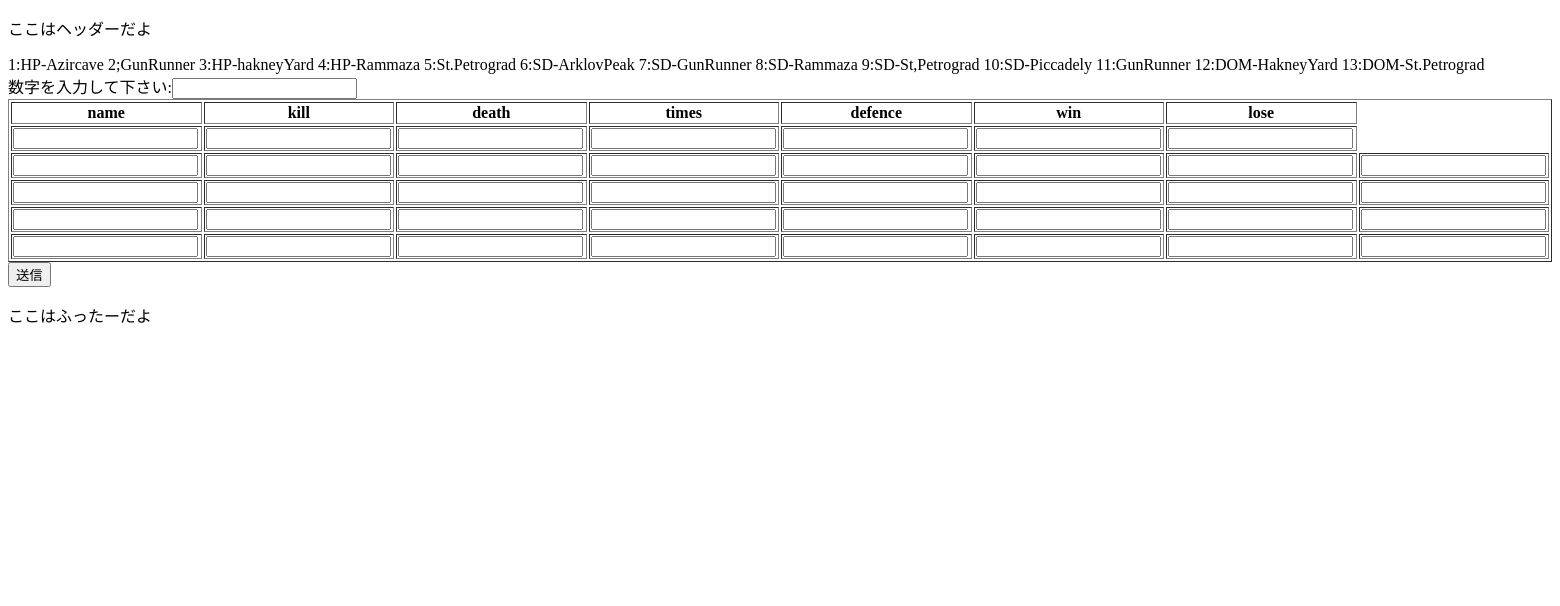
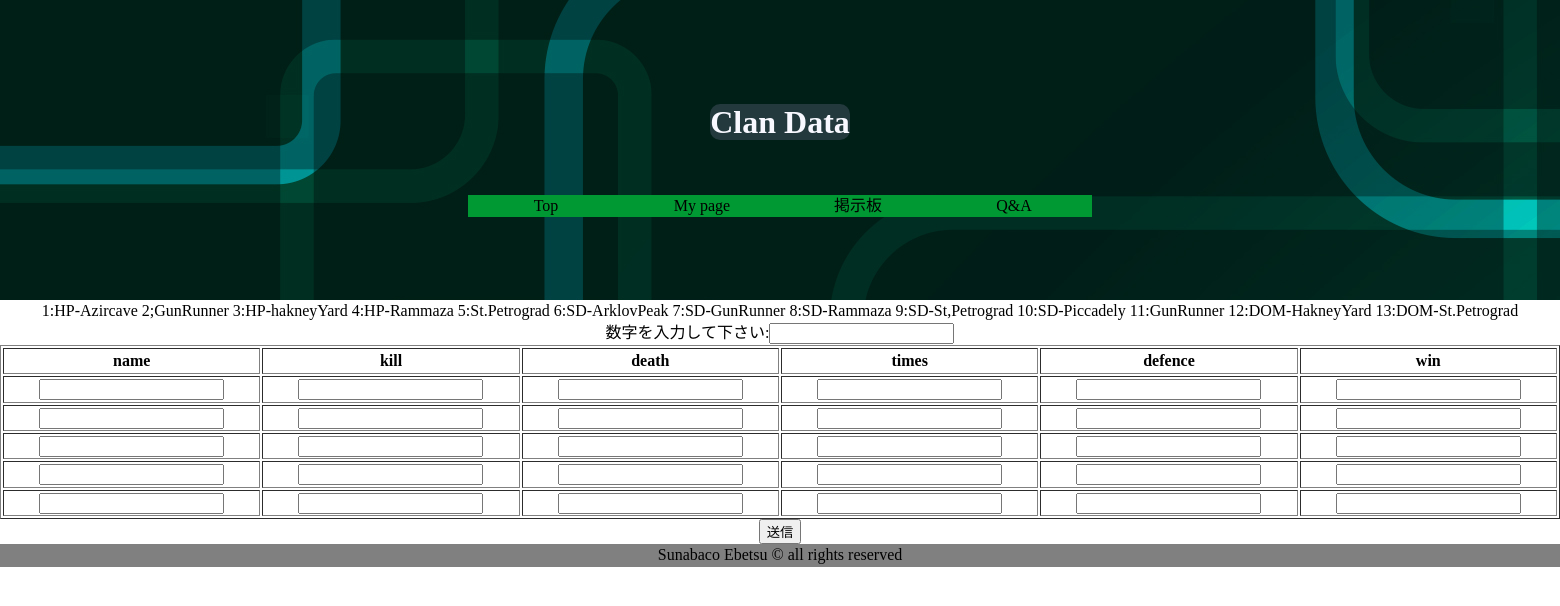
Before and after one commit to kota5th/graduation-, a Flask app: page /map in a window 1560 px wide. Shown: the top 606 px of the page. Run offline with Flask 2, Linux system fonts and the light colour scheme.

Commit message:
入力機能完成

```diff
--- a/app.py
+++ b/app.py
@@ -1,6 +1,8 @@
 import sqlite3
 from flask import Flask, render_template, request,redirect,session
 app = Flask(__name__)
+UPLOAD_FOLDER = '/static/img'
+
 
 app.secret_key = "sunaebe"
 
@@ -90,12 +92,39 @@ def map_post():
     times1 =  request.form.get("times1")
     defence1 =  request.form.get("defence1")
     win1 =  request.form.get("win1")
-    lose1 =  request.form.get("lose1")
+    player_name2 = request.form.get("player_name2")
+    kill_2 =  request.form.get("kill_2")
+    death2 =  request.form.get("death2")
+    times2 =  request.form.get("times2")
+    defence2 =  request.form.get("defence2")
+    win2 =  request.form.get("win2")
+    player_name3 = request.form.get("player_name3")
+    kill_3 =  request.form.get("kill_3")
+    death3 =  request.form.get("death3")
+    times3 =  request.form.get("times3")
+    defence3 =  request.form.get("defence3")
+    win3 =  request.form.get("win3")
+    player_name4 = request.form.get("player_name4")
+    kill_4 =  request.form.get("kill_4")
+    death4 =  request.form.get("death4")
+    times4 =  request.form.get("times4")
+    defence4 =  request.form.get("defence4")
+    win4 =  request.form.get("win4")
+    player_name5 = request.form.get("player_name1")
+    kill_5 =  request.form.get("kill_5")
+    death5 =  request.form.get("death5")
+    times5 =  request.form.get("times5")
+    defence5 =  request.form.get("defence5")
+    win5 =  request.form.get("win5")
     user_id = session["user_id"]
 
     conn = sqlite3.connect("flasktest.db")
     c = conn.cursor()
-    c.execute("insert into map values (null,?,?,?,?,?,?,?,?,?)",(user_id,player_name1,kill_1,death1,times1,defence1,win1,lose1,map))
+    c.execute("insert into map values (null,?,?,?,?,?,?,?,?)",(user_id,player_name1,kill_1,death1,times1,defence1,win1,map))
+    c.execute("insert into map values (null,?,?,?,?,?,?,?,?)",(user_id,player_name2,kill_2,death2,times2,defence2,win2,map))
+    c.execute("insert into map values (null,?,?,?,?,?,?,?,?)",(user_id,player_name3,kill_3,death3,times3,defence3,win3,map))
+    c.execute("insert into map values (null,?,?,?,?,?,?,?,?)",(user_id,player_name4,kill_4,death4,times4,defence4,win4,map))
+    c.execute("insert into map values (null,?,?,?,?,?,?,?,?)",(user_id,player_name5,kill_5,death5,times5,defence5,win5,map))
     conn.commit()
     c.close()
 
@@ -136,36 +165,39 @@ def search_post():
 # 検索結果
 @app.route("/search_result", methods=["post"])
 def search_entry():
+
     team = request.form.get("team")
     user_id = session["user_id"]
     map = request.form.get("map")
+    print(map)
     print(team)
-    conn = sqlite3.connect("flasktest.db")
-    c = conn.cursor()
-        # taskテーブルからすべての値を取得する
-    c.execute("select user_id from map where name = ?", (team,))
-    task = c.fetchone()
-    c.execute("select name, avg(kill), avg(death), avg(point_time), avg(defense), avg(win), avg(lose), avg(kill / death) as kd, avg(kill + death) as approach from map where user_id = ? and name = ?", (user_id, team
-    ))
-    grade_list = []
-    for row in c.fetchall():
+    if map == 0:
+        conn = sqlite3.connect("flasktest.db")
+        c = conn.cursor()
+        c.execute("select user_id from map where name = ?", (team,))
+        task = c.fetchone()
+        c.execute("select name, avg(kill), avg(death), avg(point_time), avg(defense), avg(win), avg(lose), avg(kill / death) as kd, avg(kill + death) as approach from map where user_id = ? and name = ?", (user_id, team))
+        grade_list = []
+        for row in c.fetchall():
 
-        grade_list.append({"name":row[0], "kill": row[1], "death": row[2], "point_time": row[3], "defense": row[4],  "win": row[5], "lose": row[6], "kd":row[7], "approach": row[8]})
+            grade_list.append({"name":row[0], "kill": row[1], "death": row[2], "point_time": row[3], "defense": row[4],  "win": row[5], "lose": row[6], "kd":row[7], "approach": row[8]})
 
-    c.close()
+        c.close()
 
-    # else:
-    #     conn = sqlite3.connect("flasktest.db")
-    #     c = conn.cursor()
-    #     c.execute("select user_id from map where name = ?", (team,))
-    #     task = c.fetchone()
-    #     c.execute("select name, avg(kill), avg(death), avg(point_time), avg(defense), avg(win), avg(lose), avg(kill / death) as kd, avg(kill + death) as approach from map where user_id = ? and name = ?", (user_id, team))
-    #     grade_list = []
-    #     for row in c.fetchall():
+    else:
 
-    #         grade_list.append({"name":row[0], "kill": row[1], "death": row[2], "point_time": row[3], "defense": row[4],  "win": row[5], "lose": row[6], "kd":row[7], "approach": row[8]})
+        conn = sqlite3.connect("flasktest.db")
+        c = conn.cursor()
+            # taskテーブルからすべての値を取得する
+        c.execute("select user_id from map where name = ?", (team,))
+        task = c.fetchone()
+        c.execute("select name, avg(kill), avg(death), avg(point_time), avg(defense), avg(win), avg(lose), avg(kill / death) as kd, avg(kill + death) as approach from map where user_id = ? and name = ? and map = ?", (user_id, team, map))
+        grade_list = []
+        for row in c.fetchall():
 
-    #     c.close()
+            grade_list.append({"name":row[0], "kill": row[1], "death": row[2], "point_time": row[3], "defense": row[4],  "win": row[5], "lose": row[6], "kd":row[7], "approach": row[8]})
+
+        c.close()
     print(grade_list)
     print(task)
     print(user_id)
--- /dev/null
+++ b/static/css/style.css
@@ -0,0 +1,107 @@
+body,
+h1,
+h2,
+h3,
+h4,
+h5,
+p,
+ul,
+ol,
+li,
+dl,
+dt,
+dd {
+  margin: 0px;
+  padding: 0px;
+}
+
+body {
+  background: #fff;
+  text-align: center;
+  font-size: 16px;
+  line-height: 1.4;
+  min-width: 100%;
+  -webkit-text-size-adjust: 100%;
+}
+
+li {
+  list-style: none;
+}
+
+a {
+  outline: none;
+  color: inherit;
+  text-decoration: none;
+}
+
+img {
+  border: 0px;
+  vertical-align: bottom;
+}
+
+/* --------------------------------------------------- */
+
+.box {
+  width: 100%;
+  text-align: center;
+  margin: 0 auto;
+}
+
+.header {
+  background-image: url(../img/13854.jpg);
+  background-repeat: no-repeat;
+  height: 300px;
+}
+
+.h-title-c {
+  background-color: rgba(116, 118, 150, 0.3);
+  border-radius: 10px;
+}
+
+header .h-title {
+  color: ghostwhite;
+  padding-top: 100px;
+  padding-bottom: 50px;
+}
+
+ul {
+  display: flex;
+  justify-content: center;
+}
+
+ul li {
+  width: 10%;
+  background-color: #009933;
+}
+
+footer {
+  background-color: gray;
+  height: auto;
+}
+
+.s-title {
+  margin-top: 30px;
+}
+
+.map-op {
+  width: 50%;
+  line-height: 1.6;
+  letter-spacing: 1.0;
+  margin: 0 auto;
+  text-align: left;
+}
+
+.m-title {
+  text-align: center;
+}
+
+.s-form {
+  margin: 0 auto;
+}
+
+.search {
+  margin-top: 15px;
+  margin-bottom: 50px;
+  width: 100%;
+  text-align: center;
+}
--- a/templates/base.html
+++ b/templates/base.html
@@ -4,12 +4,23 @@
 <head>
   <meta charset="UTF-8">
   <meta name="viewport" content="width=device-width, initial-scale=1.0">
+  <link rel="stylesheet" type="text/css" href="/static/css/style.css">
   <title>Document</title>
 </head>
 
 <body>
-  <header>
-    <p>ここはヘッダーだよ</p>
+  <header class="box header">
+    <div>
+      <h1 class="h-title"><span class="h-title-c">Clan Data</span></h1>
+
+      <ul>
+        <li><a href="/">Top</a></li>
+        <li><a href="/grade">My page</a></li>
+        <li><a href="/friends">掲示板</a></li>
+        <li><a href="/login">Q&A</a></li>
+      </ul>
+
+    </div>
   </header>
 
   {% block content %}
@@ -17,7 +28,7 @@
   {% endblock %}
 
   <footer>
-    <p>ここはふったーだよ</p>
+    <p>Sunabaco Ebetsu &copy; all rights reserved</p>
   </footer>
 </body>
 
--- a/templates/map.html
+++ b/templates/map.html
@@ -13,7 +13,6 @@
       <th>times</th>
       <th>defence</th>
       <th>win</th>
-      <th>lose</th>
     </tr>
     <tr>
       <td><input type="text" name="player_name1"></td>
@@ -22,47 +21,38 @@
       <td><input type="text" name="times1"></td>
       <td><input type="text" name="defence1"></td>
       <td><input type="text" name="win1"></td>
-      <td><input type="text" name="lose1"></td>
     </tr>
     <tr>
-      <td><input type="text" name="player_name1"></td>
-      <td><input type="text" name="kill_1"></td>
-      <td><input type="text" name="death1"></td>
-      <td><input type="text" name="times1"></td>
-      <td><input type="text" name="defence1"></td>
-      <td><input type="text" name="aproach1"></td>
-      <td><input type="text" name="win1"></td>
-      <td><input type="text" name="lose1"></td>
+      <td><input type="text" name="player_name2"></td>
+      <td><input type="text" name="kill_2"></td>
+      <td><input type="text" name="death2"></td>
+      <td><input type="text" name="times2"></td>
+      <td><input type="text" name="defence2"></td>
+      <td><input type="text" name="win2"></td>
     </tr>
     <tr>
-      <td><input type="text" name="player_name1"></td>
-      <td><input type="text" name="kill_1"></td>
-      <td><input type="text" name="death1"></td>
-      <td><input type="text" name="times1"></td>
-      <td><input type="text" name="defence1"></td>
-      <td><input type="text" name="aproach1"></td>
-      <td><input type="text" name="win1"></td>
-      <td><input type="text" name="lose1"></td>
+      <td><input type="text" name="player_name3"></td>
+      <td><input type="text" name="kill_3"></td>
+      <td><input type="text" name="death3"></td>
+      <td><input type="text" name="times3"></td>
+      <td><input type="text" name="defence3"></td>
+      <td><input type="text" name="win3"></td>
     </tr>
     <tr>
-      <td><input type="text" name="player_name1"></td>
-      <td><input type="text" name="kill_1"></td>
-      <td><input type="text" name="death1"></td>
-      <td><input type="text" name="times1"></td>
-      <td><input type="text" name="defence1"></td>
-      <td><input type="text" name="aproach1"></td>
-      <td><input type="text" name="win1"></td>
-      <td><input type="text" name="lose1"></td>
+      <td><input type="text" name="player_name4"></td>
+      <td><input type="text" name="kill_4"></td>
+      <td><input type="text" name="death4"></td>
+      <td><input type="text" name="times4"></td>
+      <td><input type="text" name="defence4"></td>
+      <td><input type="text" name="win4"></td>
     </tr>
     <tr>
-      <td><input type="text" name="player_name1"></td>
-      <td><input type="text" name="kill_1"></td>
-      <td><input type="text" name="death1"></td>
-      <td><input type="text" name="times1"></td>
-      <td><input type="text" name="defence1"></td>
-      <td><input type="text" name="aproach1"></td>
-      <td><input type="text" name="win1"></td>
-      <td><input type="text" name="lose1"></td>
+      <td><input type="text" name="player_name5"></td>
+      <td><input type="text" name="kill_5"></td>
+      <td><input type="text" name="death5"></td>
+      <td><input type="text" name="times5"></td>
+      <td><input type="text" name="defence5"></td>
+      <td><input type="text" name="win5"></td>
     </tr>
   </table>
 
```
Also changed, not shown: templates/search.html (+14 -7 lines), flasktest.db, static/img/13854.jpg (added).
